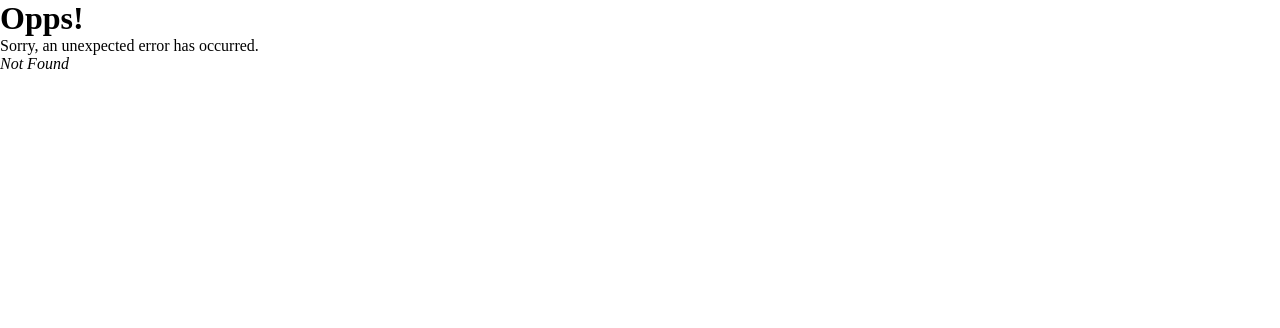
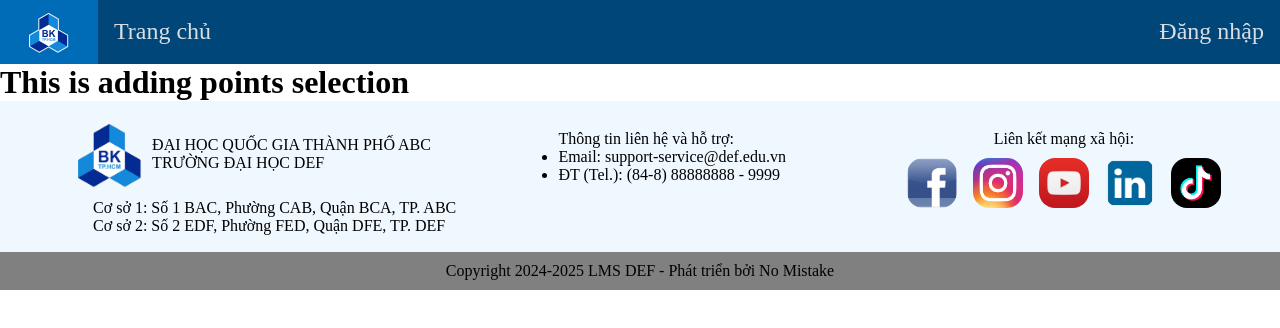
Before and after one commit to HienLe2004/no-mistake, a React (Vite) app: page /Add_points in a window 1280 px wide. Before the commit this address had no page. Shown: the top 328 px of the page. Built offline with nearby package versions, Linux system fonts and the light colour scheme; no server answers.

Commit message:
add points workspace

```diff
--- a/src/layouts/RootLayout/RootLayout.jsx
+++ b/src/layouts/RootLayout/RootLayout.jsx
@@ -63,6 +63,7 @@ export default function RootLayOut() {
                     <NavLink to="courses" className="showUser" style={{display:"none"}}>Khóa học</NavLink>
                     <NavLink to="profile" className="showUser" style={{display:"none"}}>Cá nhân</NavLink>
                     <NavLink to="teaching" className="showTeacher" style={{display:"none"}}>Giảng dạy</NavLink>
+                    <NavLink to="Add_points" className="showAdd_points" style={{display:"none"}}>Nhập Điểm</NavLink>
                 </div>
                 <div className="right-nav">
                     <NavLink to="login" className="hideUser" style={{display:"none"}}>Đăng nhập</NavLink>
--- a/src/main.jsx
+++ b/src/main.jsx
@@ -11,6 +11,7 @@ import Dashboard from './pages/Dashboard/Dashboard.jsx'
 import ErrorPage from './pages/ErrorPage/ErrorPage.jsx'
 import Profile from './pages/Profile/Profile.jsx'
 import Teaching from './pages/Teaching/Teaching.jsx'
+import Add_points from './pages/Add_points/Add_points.jsx'
 
 const router = createBrowserRouter([
   {
@@ -41,6 +42,10 @@ const router = createBrowserRouter([
       {
         path: 'teaching',
         element: <Teaching />
+      },
+      {
+        path: 'Add_points',
+        element: <Add_points />
       }
     ]
   }
--- /dev/null
+++ b/src/pages/Add_points/Add_points.jsx
@@ -0,0 +1,5 @@
+export default function Add_points() {
+    return <>
+        <h1>This is adding points selection</h1>
+    </>
+}
```
Also changed, not shown: src/pages/Add_points/Add_points.css (added).
